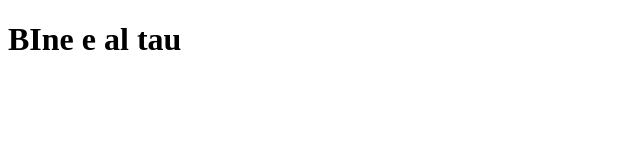
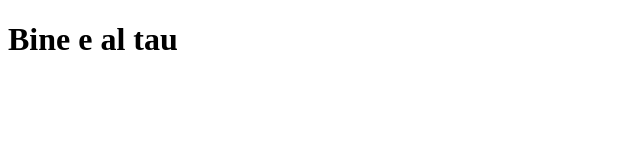
Before and after one commit to cristi-it/my_project, a plain HTML site: page index.html in a window 1280 px wide. Shown: the full height of the page, 0-640 px from the left. Drawn offline with Linux system fonts and the light colour scheme.

Commit message:
am schimbat cu i mic

```diff
--- a/index.html
+++ b/index.html
@@ -8,7 +8,7 @@
 </head>
 <body>
     <div>
-        <h1> BIne e al tau</h1>
+        <h1> Bine e al tau</h1>
     </div>
     <script src="./script.js"></script>
 </body>
```
